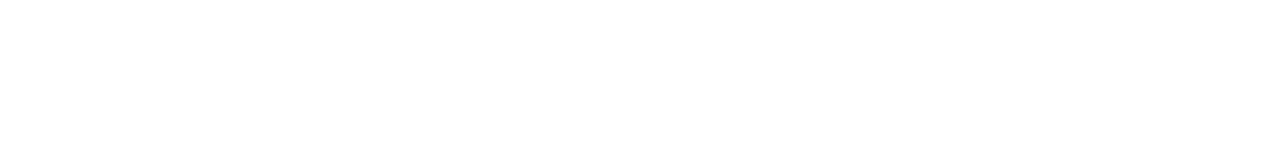
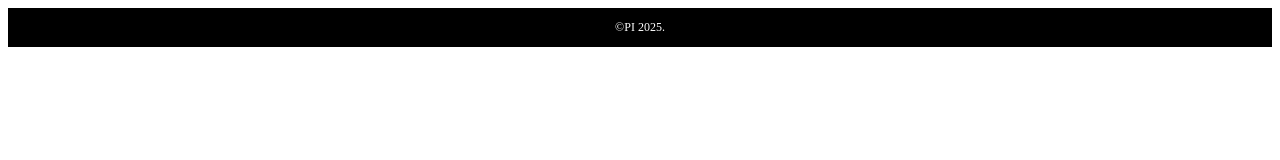
Before and after one commit to perempuan-inovasi-25/test-colab, a plain HTML site: page index.html in a window 1280 px wide. Drawn offline with Linux system fonts and the light colour scheme.

Commit message:
add footer

```diff
--- a/index.html
+++ b/index.html
@@ -7,6 +7,8 @@
     <link rel="stylesheet" href="style.css">
 </head>
 <body>
-
+    <footer class="footer">
+        <p>&copy;PI 2025.</p>
+    </footer>
 </body>
 </html>
--- a/style.css
+++ b/style.css
@@ -0,0 +1,11 @@
+.footer {
+    align-self: stretch;
+    padding: 0 200px;
+    background: black;
+    display: flex;
+    justify-content: center;
+    align-items: center;
+    text-align: center;
+    color: white;
+    font-size: 12px;
+}
```
